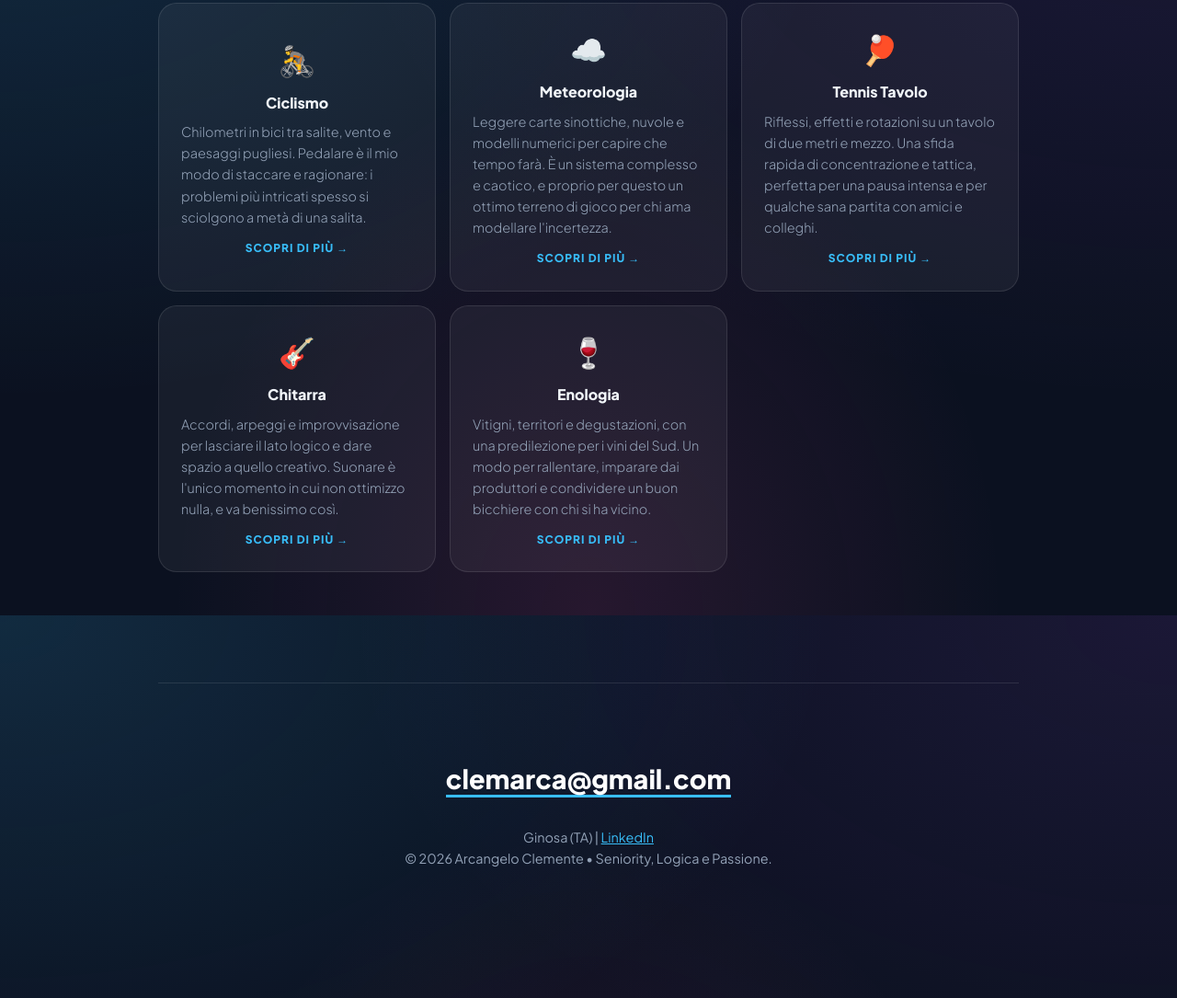
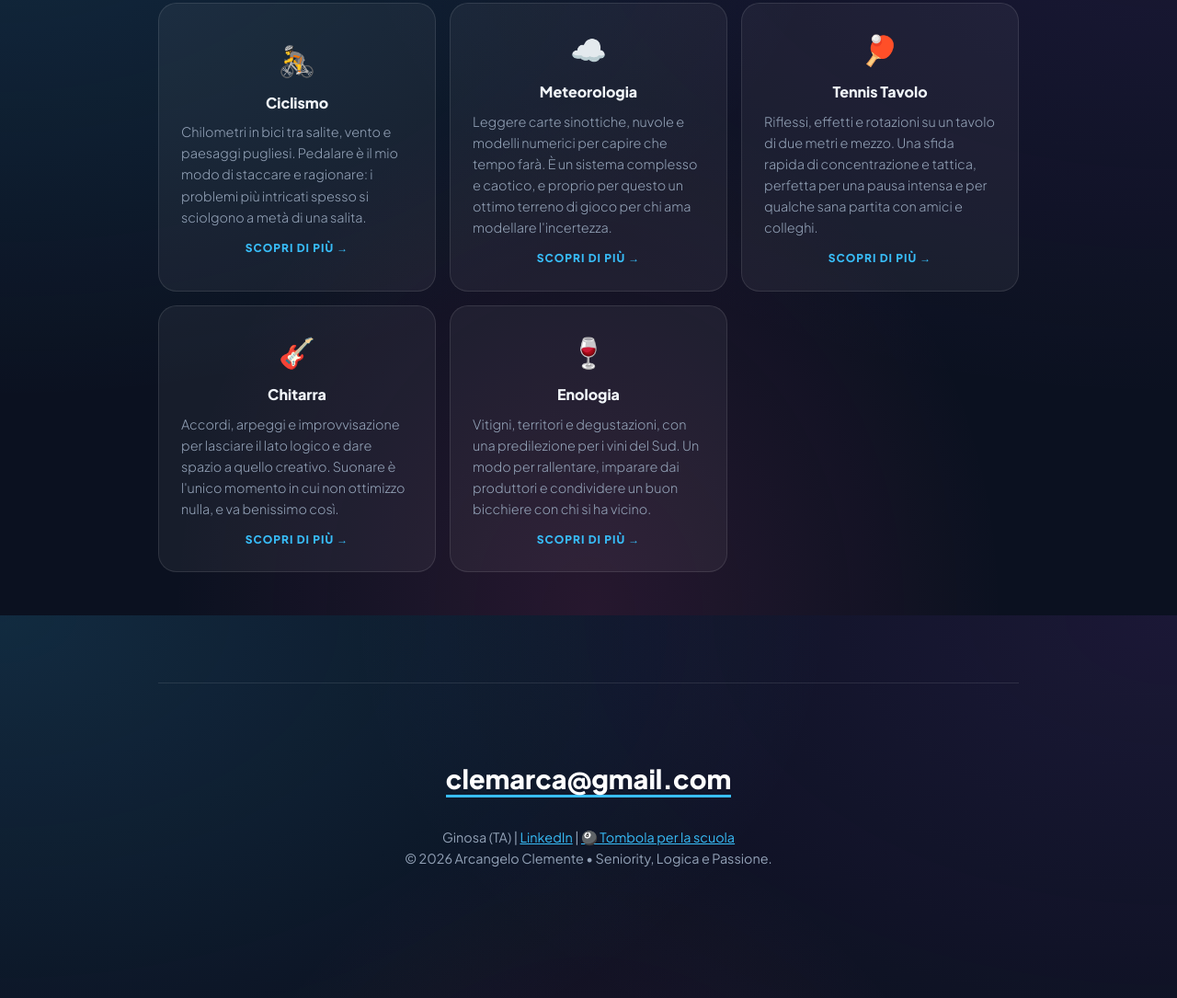
Before and after one commit to clemarca78/arcangelo-dev.github.io, a plain HTML site: page index.html in a window 1280 px wide. Shown: the part 4131-5216 px from the top of the page at 92% size. Drawn offline with Linux system fonts and the light colour scheme.

Commit message:
Home: link alla Tombola nel piè di pagina
Co-Authored-By: Claude Sonnet 5.5 <noreply@anthropic.com>
Claude-Session: https://claude.ai/code/session_01CTmmDfHLdEM2M6HggTA4eR

```diff
--- a/index.html
+++ b/index.html
@@ -284,7 +284,7 @@
             <footer>
                 <a href="mailto:clemarca@gmail.com" class="contact">clemarca@gmail.com</a>
                 <p style="margin-top: 30px; font-size: 0.9rem; color: #94a3b8;">
-                    Ginosa (TA) | <a href="https://www.linkedin.com/in/arcangelo-clemente-62b4736" target="_blank" rel="noopener" style="color: var(--accent);">LinkedIn</a><br>
+                    Ginosa (TA) | <a href="https://www.linkedin.com/in/arcangelo-clemente-62b4736" target="_blank" rel="noopener" style="color: var(--accent);">LinkedIn</a> | <a href="tombola/" style="color: var(--accent);">🎱 Tombola per la scuola</a><br>
                     © 2026 Arcangelo Clemente • Seniority, Logica e Passione.
                 </p>
             </footer>
```
